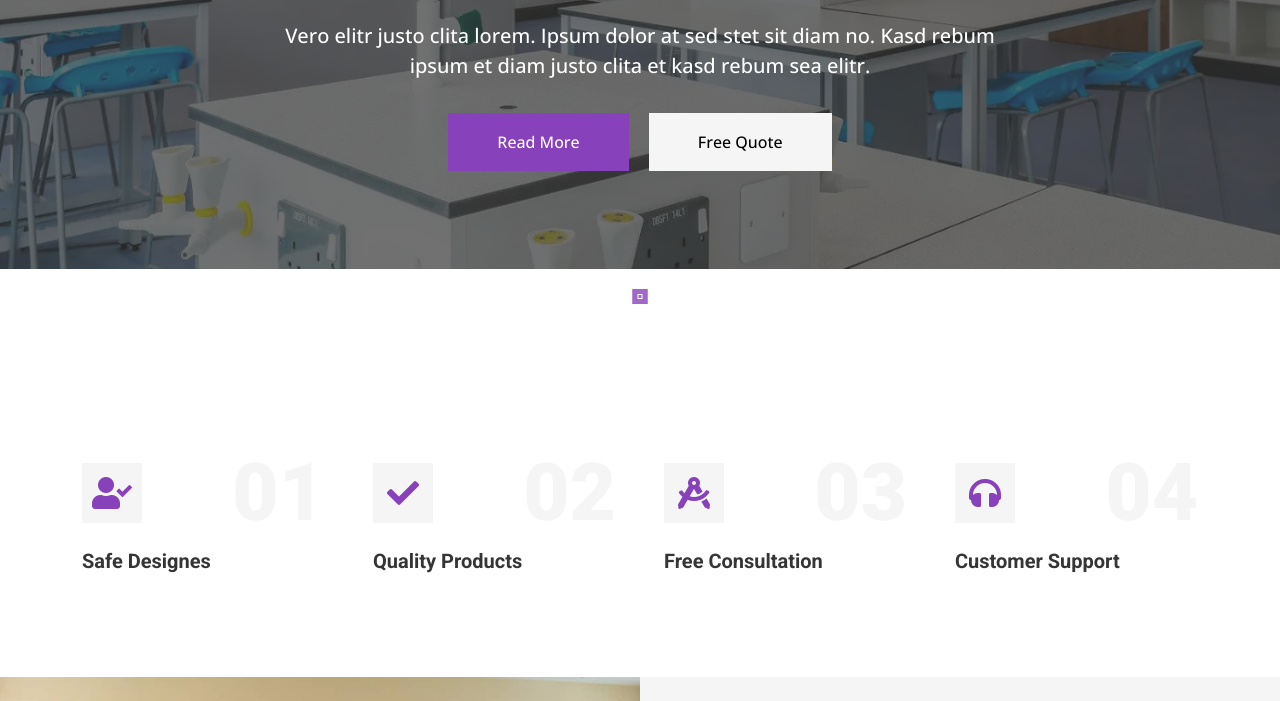
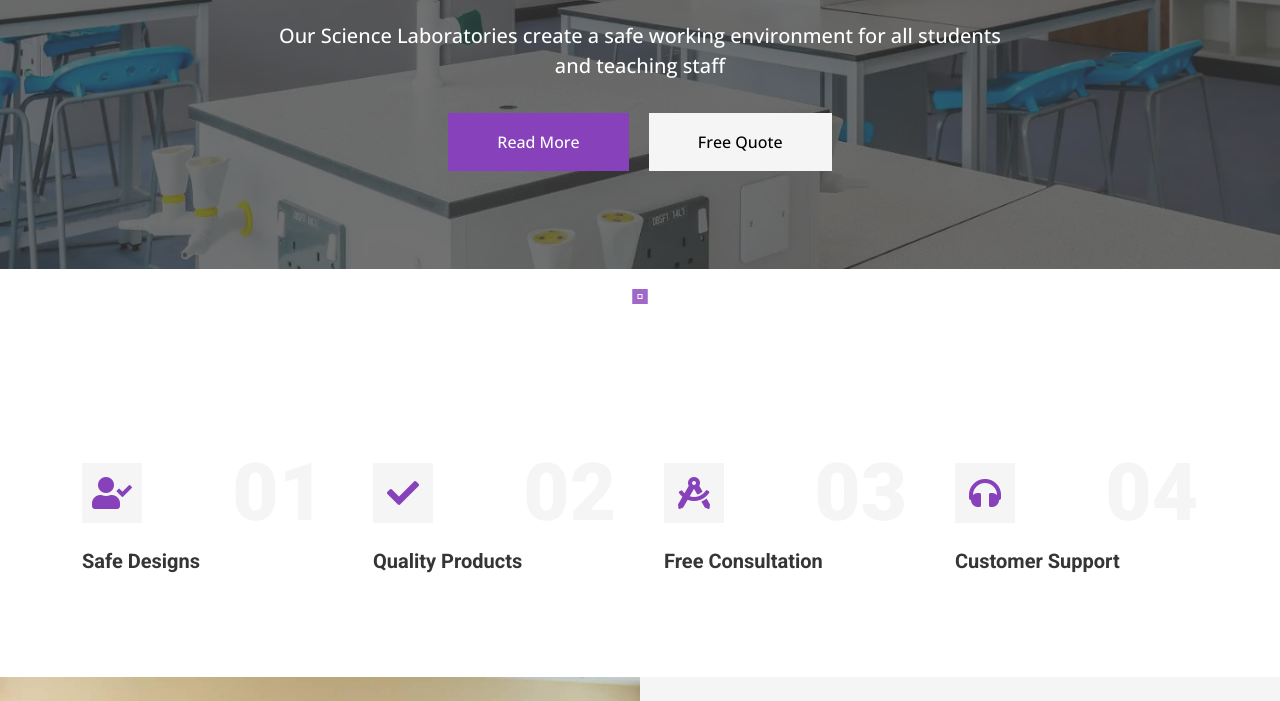
Before and after one commit to Osawejustice/forjalabtech, a plain HTML site: page index.html in a window 1280 px wide. Shown: the part 499-1200 px from the top of the page. Drawn offline with nearby package versions, Linux system fonts and the light colour scheme.

Commit message:
update index.html

```diff
--- a/index.html
+++ b/index.html
@@ -115,7 +115,7 @@
                             <div class="col-12 col-lg-8 text-center">
                                 <h5 class="text-white text-uppercase mb-3 animated slideInDown">Welcome To Forjalab</h5>
                                 <h1 class="display-3 text-white animated slideInDown mb-4">Science Laboratories and Classroom Solutions</h1>
-                                <p class="fs-5 fw-medium text-white mb-4 pb-2">Vero elitr justo clita lorem. Ipsum dolor at sed stet sit diam no. Kasd rebum ipsum et diam justo clita et kasd rebum sea elitr.</p>
+                                <p class="fs-5 fw-medium text-white mb-4 pb-2">We design and manufacture science lab furniture to create engaging learning environments</p>
                                 <a href="" class="btn btn-primary py-md-3 px-md-5 me-3 animated slideInLeft">Read More</a>
                                 <a href="https://wa.link/be3dur" class="btn btn-light py-md-3 px-md-5 animated slideInRight">Free Quote</a>
                             </div>
@@ -131,7 +131,7 @@
                             <div class="col-12 col-lg-8 text-center">
                                 <h5 class="text-white text-uppercase mb-3 animated slideInDown">Welcome To Forjalab</h5>
                                 <h1 class="display-3 text-white animated slideInDown mb-4">Durable Laboratory Equipments and Furniture</h1>
-                                <p class="fs-5 fw-medium text-white mb-4 pb-2">Vero elitr justo clita lorem. Ipsum dolor at sed stet sit diam no. Kasd rebum ipsum et diam justo clita et kasd rebum sea elitr.</p>
+                                <p class="fs-5 fw-medium text-white mb-4 pb-2">Our Science Laboratories create a safe working environment for all students and teaching staff</p>
                                 <a href="" class="btn btn-primary py-md-3 px-md-5 me-3 animated slideInLeft">Read More</a>
                                 <a href="https://wa.link/be3dur" class="btn btn-light py-md-3 px-md-5 animated slideInRight">Free Quote</a>
                             </div>
@@ -171,7 +171,7 @@
                         </div>
                         <h1 class="display-1 text-light mb-0">01</h1>
                     </div>
-                    <h5>Safe Designes</h5>
+                    <h5>Safe Designs</h5>
                 </div>
                 <div class="col-md-6 col-lg-3 wow fadeIn" data-wow-delay="0.3s">
                     <div class="d-flex align-items-center justify-content-between mb-2">
```
